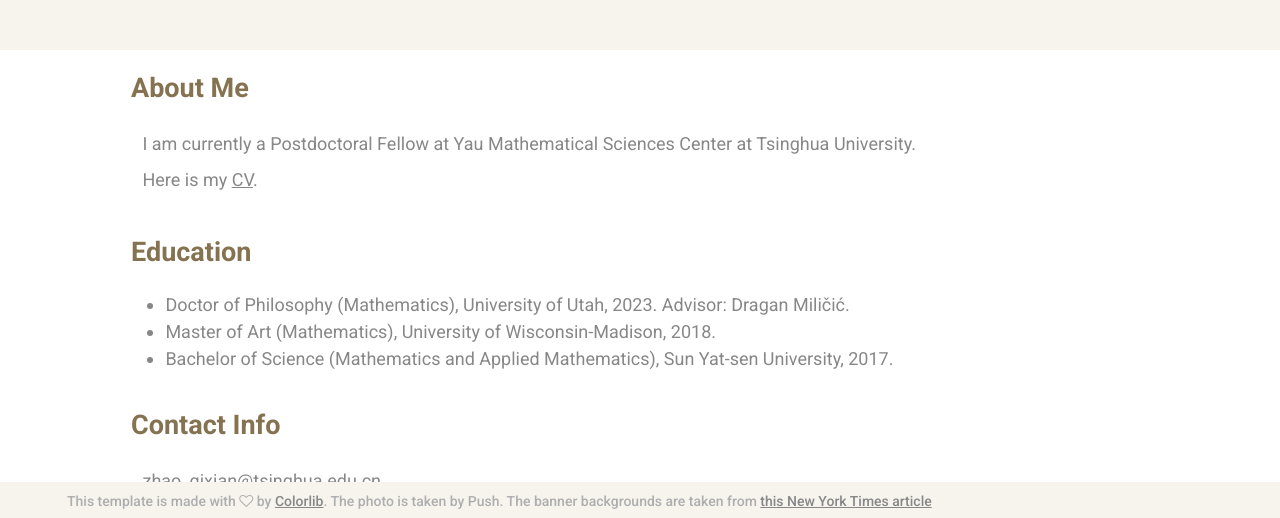
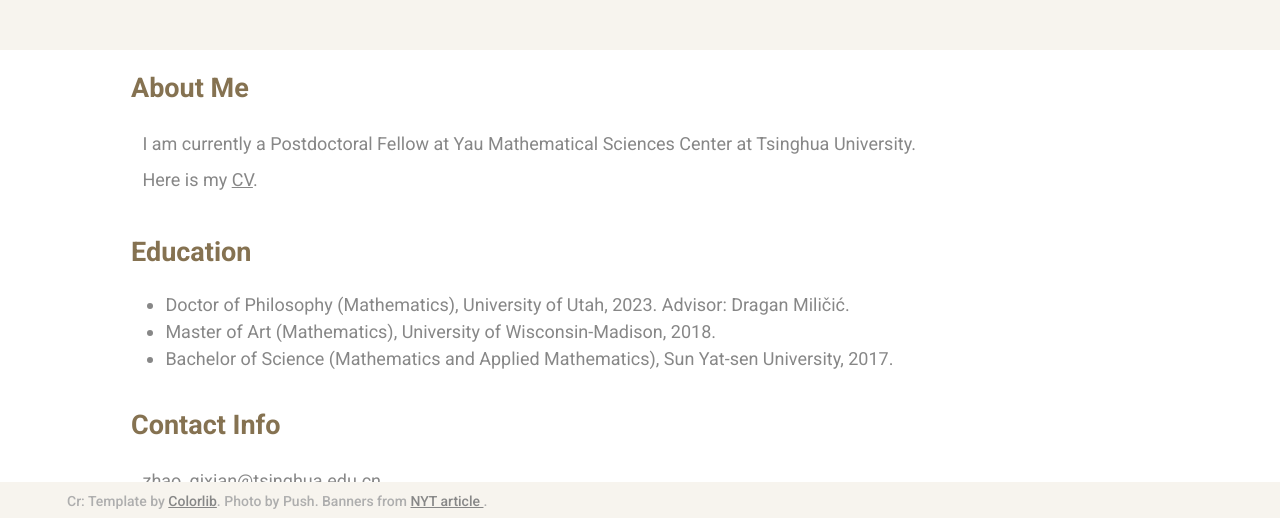
Before and after one commit to zhao-qixian/zhao-qixian.github.io, a plain HTML site: page index.html in a window 1280 px wide. Shown: the part 280-798 px from the top of the page. Drawn offline with Linux system fonts and the light colour scheme.

Commit message:
Update
Fixed photo ratio, and arxiv link. Modified credit banner.

```diff
--- a/index.html
+++ b/index.html
@@ -169,7 +169,7 @@
 					<h3> Preprints </h3>
 					<ul>
 						<li style="padding-right: 100px">
-							<b> On a geometric comparison of representations of real and p-adic GLn</b> <i>preprint</i> (2023). <a href="https://doi.org/10.1007/s10468-023-10222-0"> arXiv </a>
+							<b> On a geometric comparison of representations of real and p-adic GLn</b> <i>preprint</i> (2023). <a href="https://arxiv.org/abs/2504.15653"> arXiv </a>
 						</li>
 						<li style="padding-right: 100px">
 							<b> Kazhdan-Lusztig Algorithm for Whittaker Modules with Arbitrary Infinitesimal Characters.</b> <i>Algebr Represent Theor</i> (2023). <a href="https://doi.org/10.1007/s10468-023-10222-0"> DOI </a>
@@ -327,7 +327,7 @@
 				<div class="tb-text">
 					<div class="container">
 						<h3> Photo </h3>
-						<img src="img/headshot.jpg" alt="headshot" style="height:600px;">
+						<img src="img/headshot.jpg" alt="headshot" style="height:600px;width:412.22px">
 					</div>
 
 					<div class="container">
@@ -376,10 +376,12 @@
 			</ul>
 			-->
 			<p class="copyright"><!-- Link back to Colorlib can't be removed. Template is licensed under CC BY 3.0. -->
-			This template is made with <i class="fa fa-heart-o" aria-hidden="true"></i> by <a href="https://colorlib.com" target="_blank">Colorlib</a>.
-			The photo is taken by Push.
-			The banner backgrounds are taken from
-			<a href="https://www.nytimes.com/2019/09/23/science/mathematicians-blackboard-photographs-jessica-wynne.html"> this New York Times article <a>
+			Cr: <!--This template is made with <i class="fa fa-heart-o" aria-hidden="true"></i> by-->
+			Template by
+			<a href="https://colorlib.com" target="_blank">Colorlib</a>.
+			Photo by Push.
+			Banners from
+			<a href="https://www.nytimes.com/2019/09/23/science/mathematicians-blackboard-photographs-jessica-wynne.html"> NYT article <a>.
 			<!-- Link back to Colorlib can't be removed. Template is licensed under CC BY 3.0. -->
 			</p>
 		</div>
```
